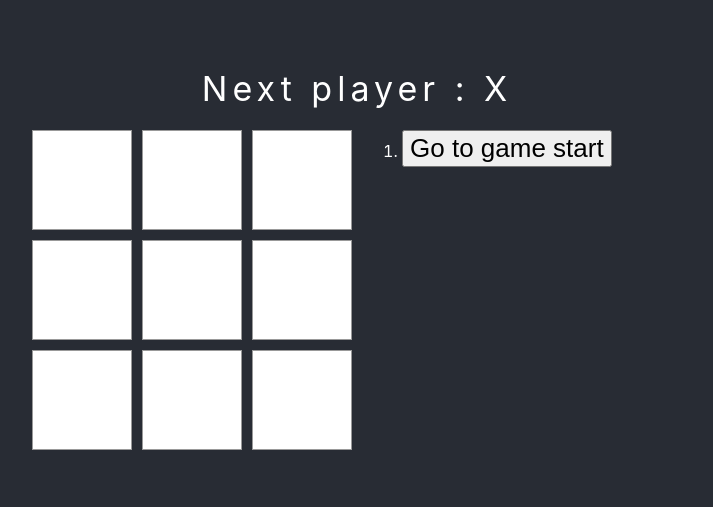
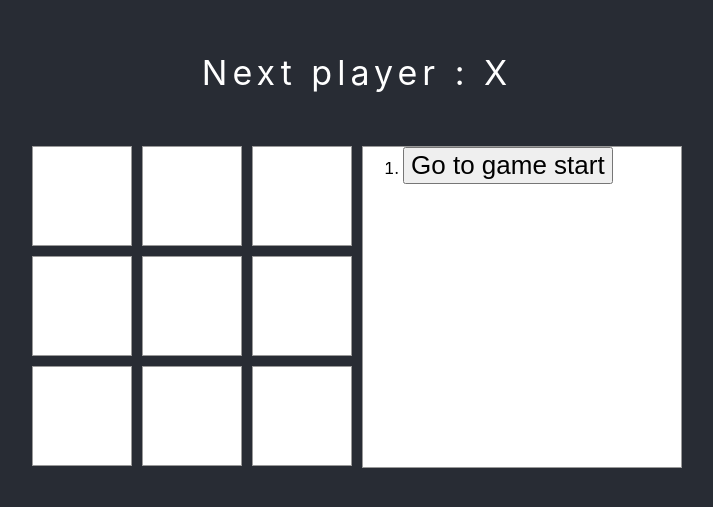
Before and after one commit to study-hary-id/tic-tac-toe-react, a React (Create React App) app: page / in a window 1280 px wide. Shown: the part 139-646 px from the top of the page, without its empty margins (283-996 px from the left). Built offline with nearby package versions, Linux system fonts and the light colour scheme.

Commit message:
Update index.css

```diff
--- a/src/index.css
+++ b/src/index.css
@@ -25,14 +25,14 @@ code {
 .status {
   font-size: calc(10px + 3vmin);
   letter-spacing: 5px;
-  margin: 1rem 0 1rem 0;
+  margin: 3rem 0 1.5rem 0;
 }
 
 .game {
   display: flex;
   flex-flow: row wrap;
   justify-content: center;
-  margin: 0 1rem 1rem 1rem;
+  margin: 1.5rem 3rem 3rem 3rem;
 }
 
 .game-info {
@@ -41,6 +41,9 @@ code {
 }
 
 ol {
+  background: #fff;
+  border: 1px solid #999;
+  color: black;
   height: 320px;
   margin: 5px;
   overflow-y: auto;
```
